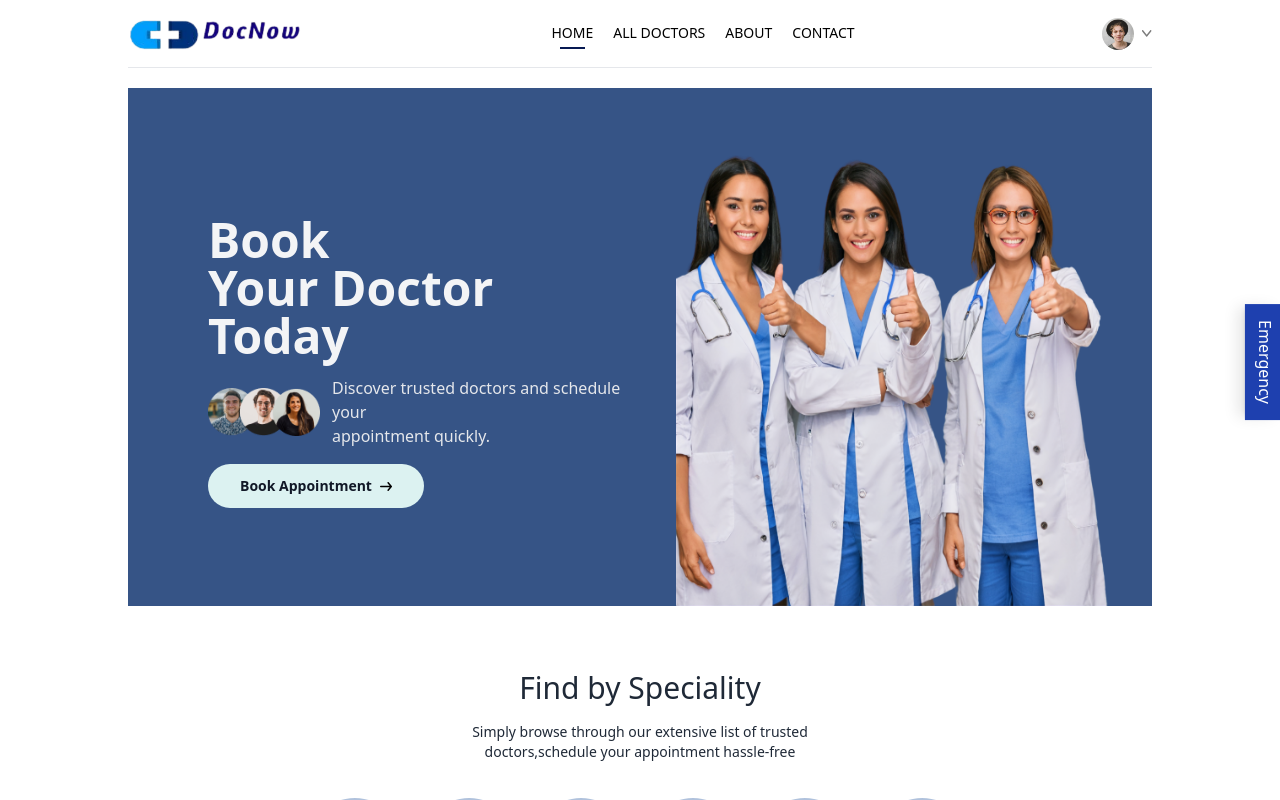
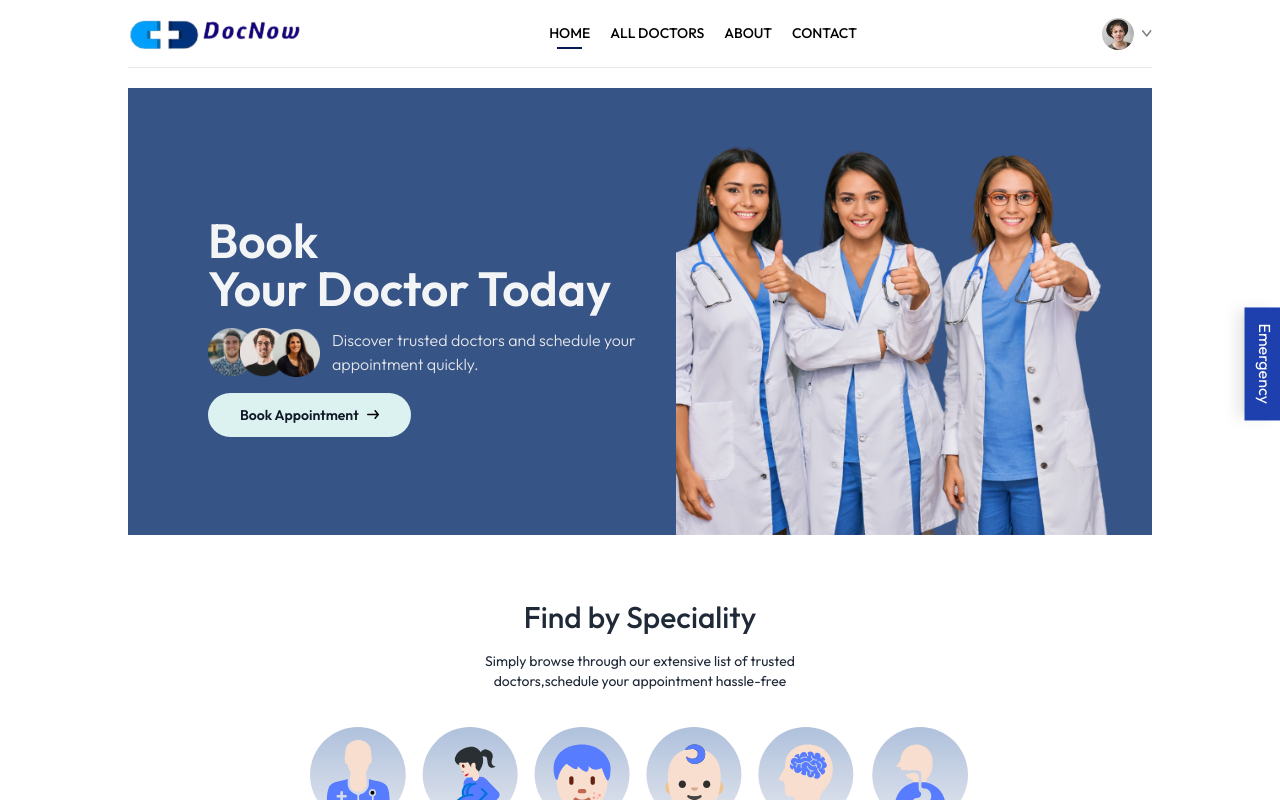
Before and after one commit to krishnabansal583/DocNow, a React (Vite) app in the folder frontend/: page / in a window 1280 px wide. Shown: the top 800 px of the page. Built offline with nearby package versions, Linux system fonts and the light colour scheme.

Commit message:
adding font

```diff
--- a/frontend/src/index.css
+++ b/frontend/src/index.css
@@ -1,6 +1,11 @@
+@import url('https://fonts.googleapis.com/css2?family=Lato:ital,wght@0,100;0,300;0,400;0,700;0,900;1,100;1,300;1,400;1,700;1,900&family=Outfit:wght@100..900&display=swap');
 @tailwind base;
 @tailwind components;
 @tailwind utilities;
+
+*{
+  font-family: Outfit;
+}
 
 .active hr {
   @apply block;
```
